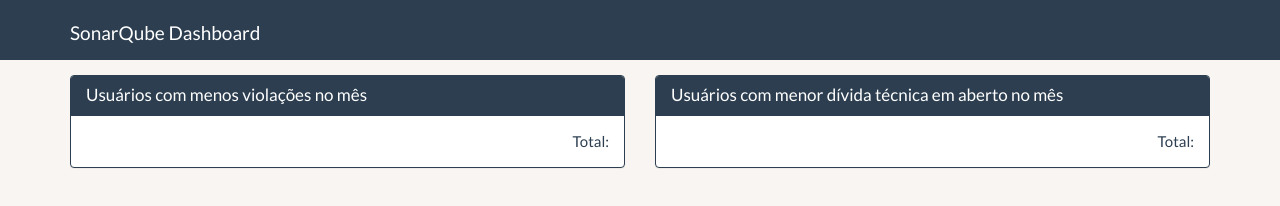
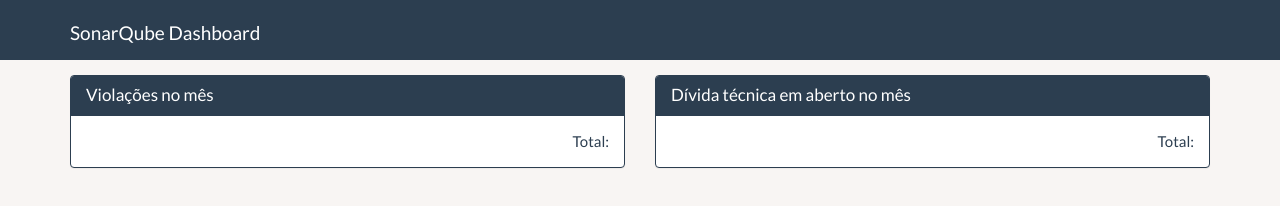
Before and after one commit to thbono/sonardashboard, a plain HTML site: page SonarDashboard/SonarDashboard.Web/Index.html in a window 1280 px wide. Drawn offline with Linux system fonts and the light colour scheme; no server answers.

Commit message:
Misc fixes

```diff
--- a/SonarDashboard/SonarDashboard.Web/app/home/home.html
+++ b/SonarDashboard/SonarDashboard.Web/app/home/home.html
@@ -3,7 +3,7 @@
         <div class="col-md-6">
             <div class="panel panel-primary">
                 <div class="panel-heading" data-toggle="collapse" href="#violacoes-panel">
-                    <h3 class="panel-title">Usuários com menos violações no mês</h3>
+                    <h4 class="panel-title">Violações no mês</h4>
                 </div>
                 <div class="panel-body panel-collapse collapse in" id="violacoes-panel">
                     <div ng-repeat="user in users | orderBy:['totalIssues','name']">
@@ -20,7 +20,7 @@
         <div class="col-md-6">
             <div class="panel panel-primary">
                 <div class="panel-heading" data-toggle="collapse" href="#divida-tecnica-panel">
-                    <h3 class="panel-title">Usuários com menor dívida técnica em aberto no mês</h3>
+                    <h4 class="panel-title">Dívida técnica em aberto no mês</h4>
                 </div>
                 <div class="panel-body panel-collapse collapse in" id="divida-tecnica-panel">
                     <div ng-repeat="user in users | orderBy:['totalDebt','name']">
```
Also changed, not shown: SonarDashboard/SonarDashboard.Web/app/home/home-controller.js (+9 -9 lines).
